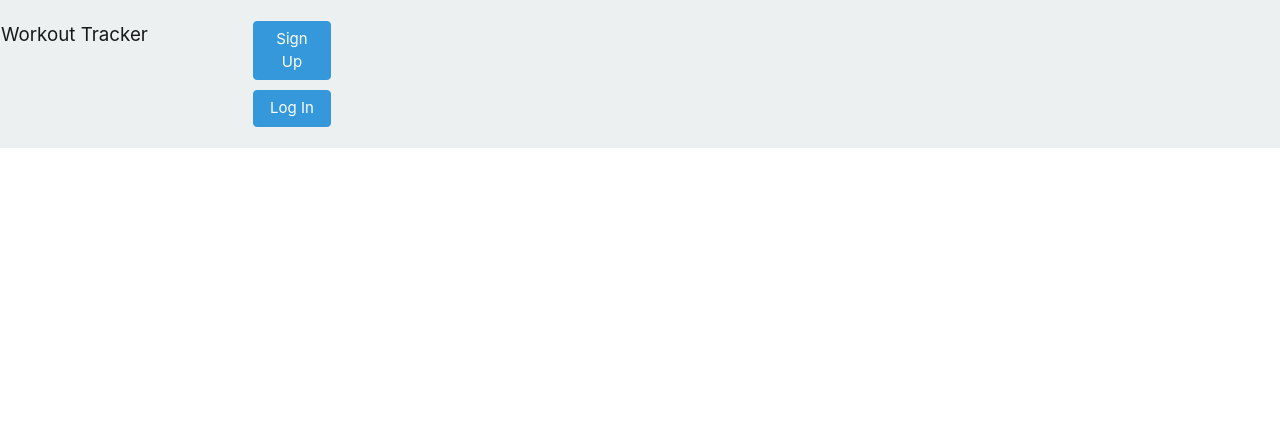
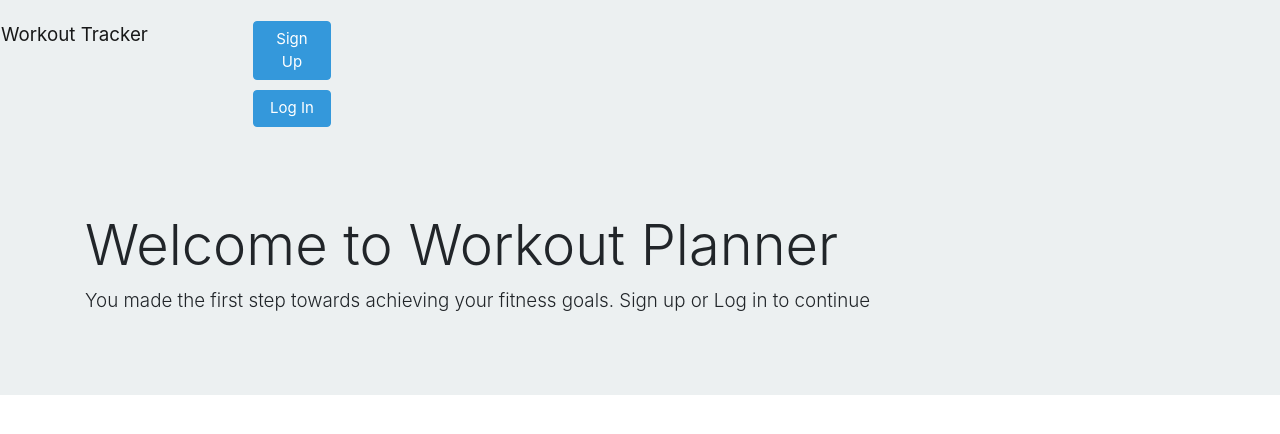
Before and after one commit to garrettmroberts/workout-planner, a React (Create React App) app in the folder client/: page / in a window 1280 px wide. Shown: the top 434 px of the page. Built offline with nearby package versions, Linux system fonts and the light colour scheme; no server answers.

Commit message:
added basic greeting to homepage with conditional rendering

```diff
--- a/client/src/components/CurrentUser/style.css
+++ b/client/src/components/CurrentUser/style.css
@@ -1,3 +1,3 @@
-.container {
+.jumbotron {
   text-align: 'center',
 }
--- /dev/null
+++ b/client/src/components/Greeting/index.js
@@ -0,0 +1,14 @@
+import React from 'react';
+
+function Greeting () {
+  return (
+    <div className="jumbotron jumbotron-fluid">
+      <div className="container">
+        <h1 className="display-4">Welcome to Workout Planner</h1>
+        <p className="lead">You made the first step towards achieving your fitness goals.  Sign up or Log in to continue</p>
+      </div>
+    </div>
+  );
+};
+
+export default Greeting;
--- a/client/src/components/Nav/index.js
+++ b/client/src/components/Nav/index.js
@@ -16,13 +16,14 @@ function Nav() {
     }).catch(err => console.log(err));
   }
 
-  function signUp() {
+  const signUp =  () => {
     dispatch({ type: 'showsignup' });
   };
-  function logIn() {
+  const logIn = () => {
     dispatch({type: 'showlogin'});
   };
 
+  const setRender = () => {
     if (store.isLoggedIn) {
       return(
         <nav className="navbar navbar-expand-lg navbar-light bg-light">
@@ -54,4 +55,12 @@ function Nav() {
     }
   };
 
+  return (
+    <div>
+      {setRender()}
+    </div>
+  );
+
+};
+
 export default Nav;
--- a/client/src/pages/Home.js
+++ b/client/src/pages/Home.js
@@ -4,12 +4,10 @@ import LoginForm from '../components/LoginForm';
 import SignUpForm from '../components/SignUpForm';
 import API from '../utils/API';
 import CurrentUser from '../components/CurrentUser';
+import Greeting from '../components/Greeting';
 
 
 function Home() {
-
-  const [signUp, setSignUp] = useState();
-
   const [state, dispatch] = useStoreContext();
 
   //get user data from api and store to global context
@@ -29,9 +27,10 @@ function Home() {
     } else {
       return (
         <div>
+          <Greeting />
           {state.showSignUp ? <SignUpForm /> : <p></p> }
           {state.showLogIn ? <LoginForm /> : <p></p> }
-      </div>
+        </div>
       );
     }
   };
--- a/client/src/pages/RecentWorkouts.js
+++ b/client/src/pages/RecentWorkouts.js
@@ -7,7 +7,6 @@ function RecentWorkouts(){
   const [, dispatch] = useStoreContext();
   //get user data from api and store to global context
   useEffect(()=>{
-    console.log('USEEFFECT Recent workouts');
     API.getLoggedInUser().then(res =>{
       const user = res.data;
       if(res.data) { dispatch({ type: 'setuser',user: user});}
```
Lines whose indentation alone changed are shown as unchanged.
